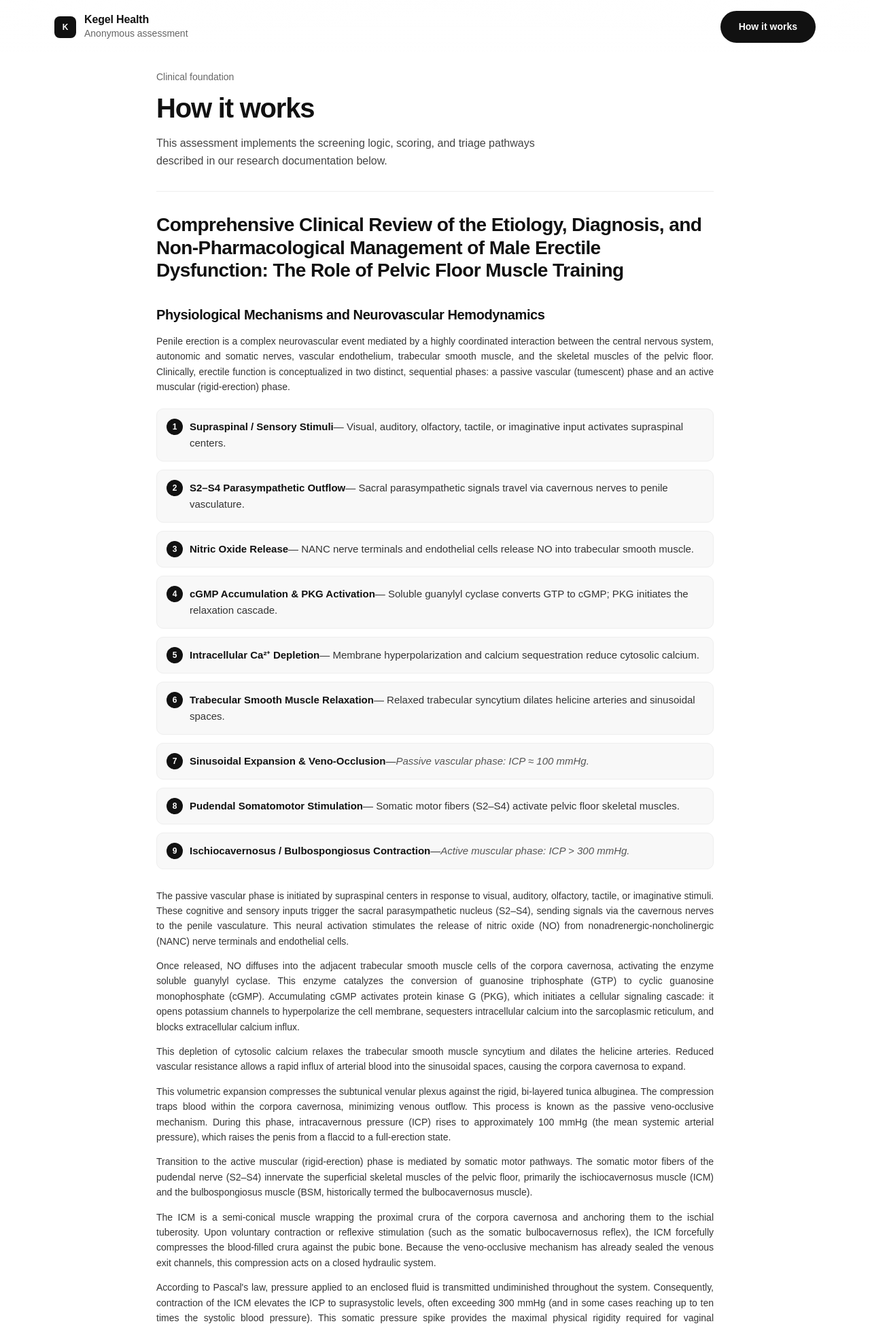
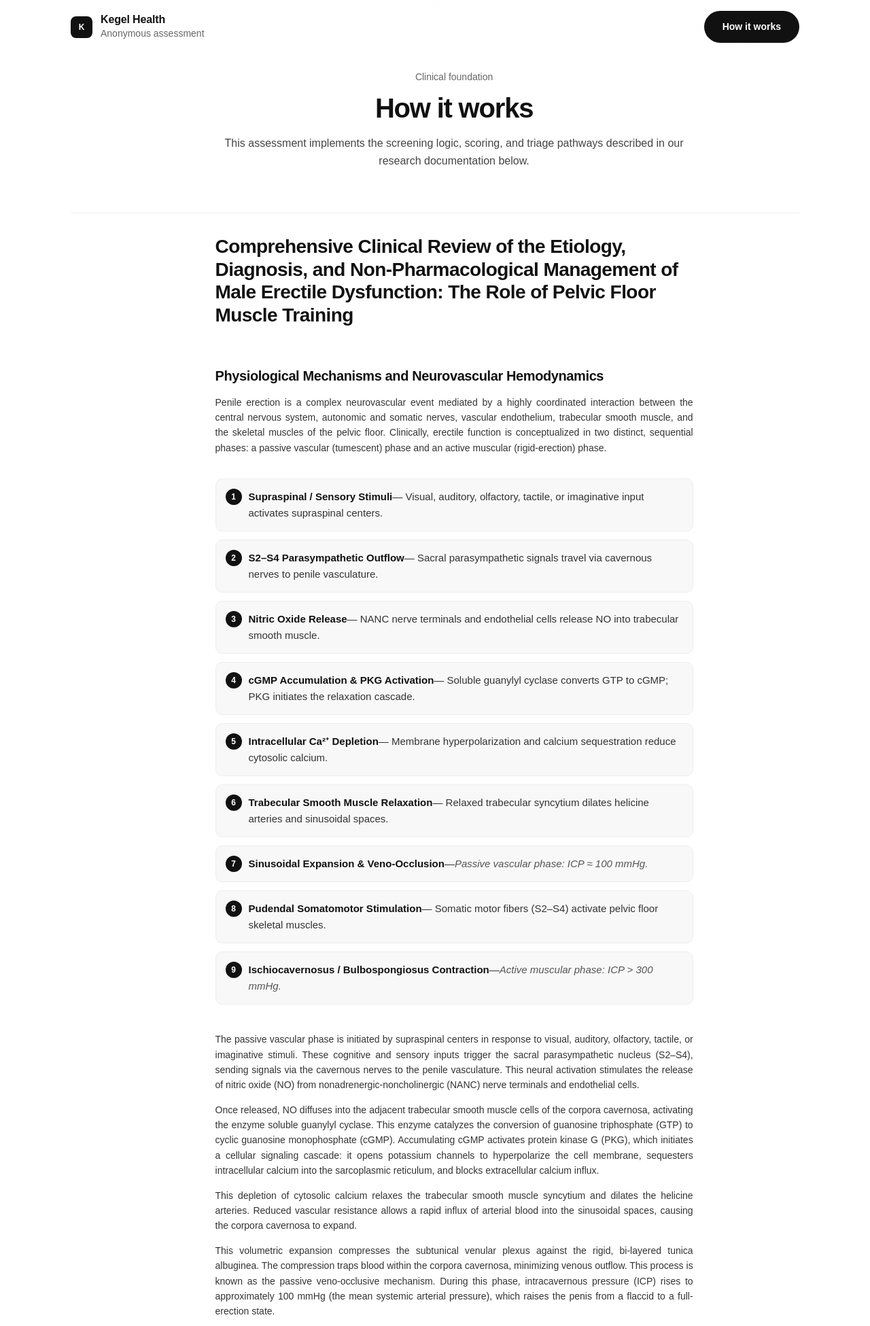
Before and after one commit to dhananjayaDev/Kegel-app, a Flask app: page /about in a window 1280 px wide. Shown: the top 1951 px of the page at 68% size. Run offline with Flask 2, Linux system fonts and the light colour scheme; data that the repository does not hold is empty.

Commit message:
fix: research layout

```diff
--- a/application/__init__.py
+++ b/application/__init__.py
@@ -4,7 +4,6 @@ from flask import Flask, request, session
 
 from application.config import Config
 from application.services.download_links import resolve_download_links
-from application.services.llm_status import llm_status
 from application.providers import ProviderRegistry
 from application.routes.main import main_bp
 from application.routes.questionnaire import questionnaire_bp
@@ -33,7 +32,6 @@ def create_app(config_class: type = Config) -> Flask:
             "llm_limit_notice": session.get("llm_limit_notice", False),
             "has_saved_assessment": bool(session.get("assessment")),
             "app_deployment": app.config.get("APP_DEPLOYMENT", "web"),
-            "llm_status": llm_status(app.config),
             "show_llm_settings": app.config.get("APP_DEPLOYMENT", "web") in ("desktop", "android"),
         }
 
--- a/application/llm/detection.py
+++ b/application/llm/detection.py
@@ -100,9 +100,28 @@ def ollama_candidate_urls(config: Any) -> list[str]:
 
 
 def find_ollama(config: Any) -> OllamaProbeResult | None:
+    try:
+        from flask import g, has_request_context
+
+        if has_request_context() and hasattr(g, "_ollama_probe"):
+            return g._ollama_probe
+    except ImportError:
+        pass
+
     configured_model = _session_override("ollama_model") or getattr(config, "OLLAMA_MODEL", "llama3.2")
+    result: OllamaProbeResult | None = None
     for base_url in ollama_candidate_urls(config):
-        result = probe_ollama(base_url, configured_model)
-        if result.available:
-            return result
-    return None
+        probe = probe_ollama(base_url, configured_model)
+        if probe.available:
+            result = probe
+            break
+
+    try:
+        from flask import g, has_request_context
+
+        if has_request_context():
+            g._ollama_probe = result
+    except ImportError:
+        pass
+
+    return result
--- a/application/providers/plan_provider.py
+++ b/application/providers/plan_provider.py
@@ -117,13 +117,14 @@ Avoid tensing abdomen, buttocks, or holding your breath.
         protocol = self.base_protocol(scoring)
         template = self._build_template_plan(demographics, scoring, triage, protocol)
 
-        if not self._llm_chain():
+        chain = self._llm_chain()
+        if not chain:
             return template, "template", protocol, False
 
         prompt = self._build_llm_prompt(demographics, scoring, triage, protocol, answers)
         rate_limited = False
 
-        for resolved in self._llm_chain():
+        for resolved in chain:
             try:
                 customized = resolved.client.generate(self.SYSTEM_PROMPT, prompt)
                 if customized:
--- a/application/routes/main.py
+++ b/application/routes/main.py
@@ -8,6 +8,7 @@ from application.config import Config
 from application.services.download_links import find_desktop_installer
 from application.services.quiz_helpers import first_question, flatten_questions
 from application.services.research_doc import research_doc_html
+from application.services.llm_status import llm_status
 
 main_bp = Blueprint("main", __name__)
 DRAFT_KEY = "quiz_draft"
@@ -114,8 +115,6 @@ def download_desktop():
 
 @main_bp.route("/api/llm/status")
 def llm_status_api():
-    from application.services.llm_status import llm_status
-
     return jsonify(llm_status(current_app.config))
 
 
@@ -140,5 +139,6 @@ def settings():
         ollama_base_url=session.get("ollama_base_url", current_app.config.get("OLLAMA_BASE_URL", "")),
         ollama_model=session.get("ollama_model", current_app.config.get("OLLAMA_MODEL", "")),
         settings_saved=saved,
+        llm_status=llm_status(current_app.config),
     )
     return render_template("settings.html", **ctx)
--- a/application/services/llm_status.py
+++ b/application/services/llm_status.py
@@ -1,4 +1,4 @@
-"""Runtime LLM availability snapshot for UI and API."""
+"""Runtime LLM availability snapshot for settings UI and API (on demand only)."""
 
 from __future__ import annotations
 
--- a/application/services/research_doc.py
+++ b/application/services/research_doc.py
@@ -283,7 +283,7 @@ def _render_table(headers: list[str], rows: list[list[str]]) -> str:
         parts.extend(f"<td>{_format_cell(cell)}</td>" for cell in row)
         parts.append("</tr>")
     parts.append("</tbody></table>")
-    return "".join(parts)
+    return f'<div class="research-table-wrap">{"".join(parts)}</div>'
 
 
 def _render_tab_table(lines: list[str]) -> str:
--- a/application/static/css/main.css
+++ b/application/static/css/main.css
@@ -48,6 +48,8 @@ html {
   --space-block: 1rem;
 
   --header-logo: 32px;
+  --content-narrow-max: 480px;
+  --content-wide-max: 1120px;
 }
 
 html,
@@ -75,7 +77,10 @@ a {
   top: 0;
   z-index: 100;
   background: transparent;
-  padding: var(--space-4) var(--space-page-x);
+  display: grid;
+  grid-template-columns: subgrid;
+  grid-column: 1 / -1;
+  padding: var(--space-4) 0;
   padding-top: max(var(--space-4), env(safe-area-inset-top, 0px));
   isolation: isolate;
 }
@@ -112,22 +117,17 @@ a {
 }
 
 .header-inner {
-  position: relative;
-  z-index: 1;
-  max-width: 1120px;
-  margin: 0 auto;
-  display: flex;
-  align-items: center;
-  justify-content: space-between;
-  gap: 0.75rem;
+  display: contents;
 }
 
 .brand-block {
   display: flex;
   align-items: center;
   gap: 0.75rem;
+  grid-column: 1;
   min-width: 0;
-  flex: 1;
+  position: relative;
+  z-index: 1;
 }
 
 .brand-logo {
@@ -210,14 +210,32 @@ a {
   font-size: var(--text-sm);
   padding: 0.625rem 1.25rem;
   flex-shrink: 0;
+  grid-column: 3;
+  justify-self: end;
+  position: relative;
+  z-index: 1;
 }
 
 /* ── Layout ── */
 
+.site-frame {
+  display: grid;
+  grid-template-columns: auto minmax(0, 1fr) auto;
+  column-gap: 1rem;
+  max-width: var(--content-wide-max);
+  margin: 0 auto;
+  padding-inline: var(--space-page-x);
+}
+
 .main-content {
-  max-width: 1120px;
-  margin: 0 auto;
-  padding: var(--space-page-y) var(--space-page-x) var(--space-page-bottom);
+  grid-column: 1 / -1;
+  display: grid;
+  grid-template-columns: subgrid;
+  padding: var(--space-page-y) 0 var(--space-page-bottom);
+}
+
+.main-content > * {
+  grid-column: 1 / -1;
 }
 
 .main-content:has(.hero--quiz) {
@@ -357,11 +375,78 @@ a {
 /* ── Research document (How it works) ── */
 
 .page-section--research {
-  max-width: 820px;
+  display: grid;
+  grid-template-columns: subgrid;
+  width: 100%;
+  margin: 0;
+  overflow-x: clip;
 }
 
 .legal-page {
-  max-width: 720px;
+  max-width: var(--content-narrow-max);
+  width: 100%;
+  margin-left: auto;
+  margin-right: auto;
+  overflow-x: clip;
+}
+
+.page-section--research > .hero-label,
+.page-section--research > .page-title,
+.page-section--research > .page-lead {
+  grid-column: 2;
+  justify-self: center;
+  max-width: var(--content-narrow-max);
+  text-align: center;
+  margin-left: auto;
+  margin-right: auto;
+}
+
+.legal-page > .hero-label,
+.legal-page > .page-title,
+.legal-page > .page-lead {
+  max-width: var(--content-narrow-max);
+  text-align: center;
+  margin-left: auto;
+  margin-right: auto;
+}
+
+.research-doc {
+  max-width: 100%;
+  min-width: 0;
+  margin-top: 2rem;
+  padding-top: 2rem;
+  border-top: 1px solid #eee;
+  grid-column: 1 / -1;
+  display: grid;
+  grid-template-columns: subgrid;
+}
+
+.research-doc > :not(.research-table-wrap) {
+  grid-column: 2;
+  width: 100%;
+  min-width: 0;
+  margin-left: 0;
+  margin-right: 0;
+}
+
+.research-doc > .research-table-wrap {
+  grid-column: 2;
+  width: 100%;
+  min-width: 0;
+}
+
+.page-section--research > .research-doc__actions {
+  grid-column: 2;
+  justify-self: center;
+  max-width: var(--content-narrow-max);
+  width: 100%;
+  margin-left: auto;
+  margin-right: auto;
+}
+
+.page-section--research > .page-lead,
+.legal-page > .page-lead {
+  max-width: none;
 }
 
 .settings-form-wrap label {
@@ -393,10 +478,10 @@ a {
   margin-top: 1.25rem;
 }
 
-.research-doc {
-  margin-top: 2rem;
-  padding-top: 2rem;
-  border-top: 1px solid #eee;
+.legal-doc p,
+.legal-doc li {
+  text-align: justify;
+  text-justify: inter-word;
 }
 
 .research-doc__title {
--- a/application/templates/base.html
+++ b/application/templates/base.html
@@ -6,14 +6,16 @@
   <title>{% block title %}Kegel Health{% endblock %}</title>
   <link rel="icon" href="{{ url_for('static', filename='icons/kegel.png') }}" type="image/png">
   <link rel="apple-touch-icon" href="{{ url_for('static', filename='icons/kegel.png') }}">
-  <link rel="stylesheet" href="{{ url_for('static', filename='css/main.css') }}?v=43">
+  <link rel="stylesheet" href="{{ url_for('static', filename='css/main.css') }}?v=53">
   {% block head %}{% endblock %}
 </head>
 <body class="{% block body_class %}{% endblock %}">
-  {% include 'components/header.html' %}
-  <main class="main-content">
-    {% block content %}{% endblock %}
-  </main>
+  <div class="site-frame">
+    {% include 'components/header.html' %}
+    <main class="main-content">
+      {% block content %}{% endblock %}
+    </main>
+  </div>
   {% include 'components/footer.html' %}
   {% block scripts %}{% endblock %}
 </body>
--- a/application/templates/questionnaire.html
+++ b/application/templates/questionnaire.html
@@ -5,7 +5,7 @@
 {% block body_class %}has-kegel-quiz{% endblock %}
 
 {% block head %}
-<link rel="stylesheet" href="{{ url_for('static', filename='css/quiz.css') }}?v=46">
+<link rel="stylesheet" href="{{ url_for('static', filename='css/quiz.css') }}?v=60">
 {% endblock %}
 
 {% block content %}
@@ -83,5 +83,5 @@
   window.QUIZ_START = {{ active }};
   window.QUIZ_PROGRESS_OFFSET = {{ progress_offset|default(0) }};
 </script>
-<script src="{{ url_for('static', filename='js/questionnaire.js') }}?v=12"></script>
+<script src="{{ url_for('static', filename='js/questionnaire.js') }}?v=13"></script>
 {% endblock %}
```
Also changed, not shown: other parts of application/static/css/main.css (+63 -9 lines), application/static/css/quiz.css (+43 -4 lines), application/static/js/questionnaire.js (+24 -1 lines).
